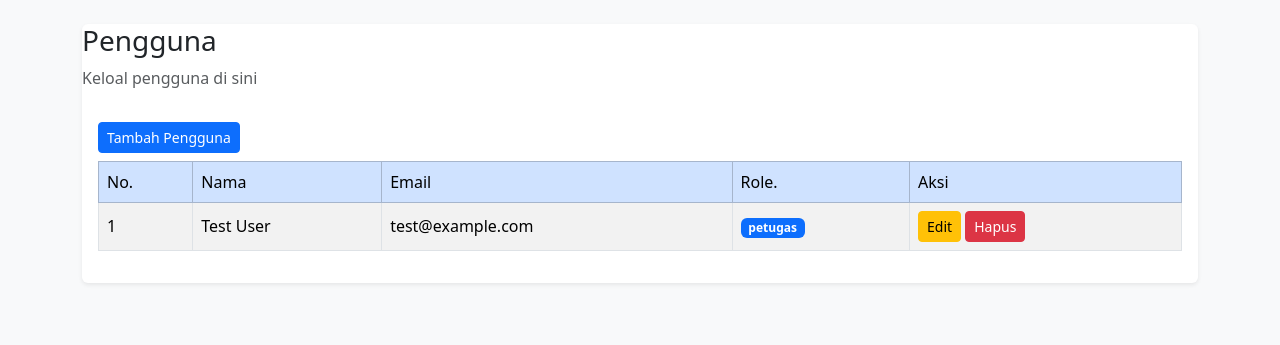
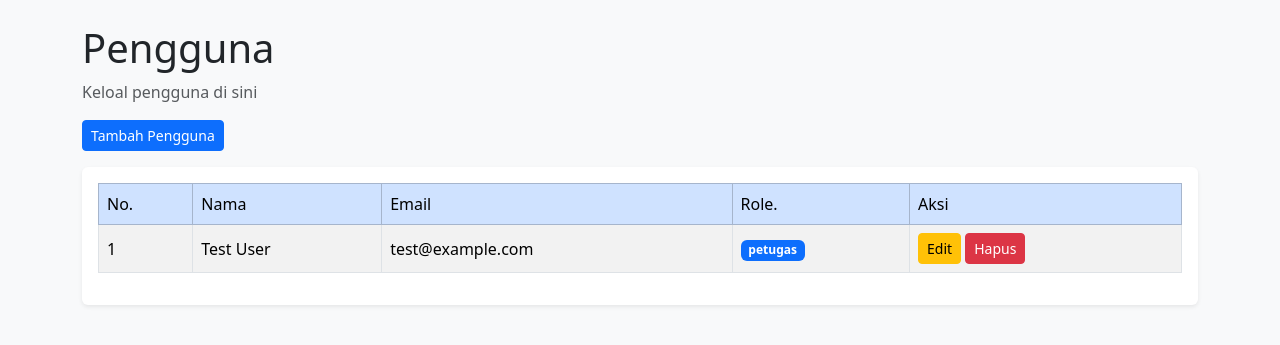
Before and after one commit to Kurokokroco/sistemParkir, a Laravel app: page /admin/pengguna in a window 1280 px wide. Shown: the part 56-401 px from the top of the page. Run offline with Laravel 12, Linux system fonts and the light colour scheme; a user stored in the database is signed in; data comes from the database, SQL or seed files in the repository.

Commit message:
Tidy admin list pages
Co-authored-by: Copilot <223556219+Copilot@users.noreply.github.com>

```diff
--- a/resources/views/admin/pengguna/index.blade.php
+++ b/resources/views/admin/pengguna/index.blade.php
@@ -55,10 +55,8 @@
     </nav>
 
     <div class="container py-4">
-        <div class="card border-0 shadow-sm">
-            <h3>Pengguna</h3>
+        <h1>Pengguna</h1>
         <p class="text-muted">Keloal pengguna di sini</p>
-
         @if (session('success'))
             <div class="alert alert-success alert-dismissible fade show">
                 {{ session('success') }}
@@ -74,9 +72,11 @@
                 <button class="btn-close" data-bs-dismiss="alert" type="button"></button>
             </div>
         @endif
+        <a href="{{ route('admin.pengguna.create') }}" class="btn btn-primary btn-sm w-auto mb-3">Tambah Pengguna</a>
+        <div class="card border-0 shadow-sm">
+
 
             <div class="card-body">
-                 <a href="{{ route('admin.pengguna.create') }}" class="btn btn-primary btn-sm w-auto mb-2">Tambah Pengguna</a>
                 <div class="table-responsive">
                     <table class="table table-striped table-bordered align-middle">
                         <thead class="table-primary">
```
Also changed, not shown: resources/views/admin/kendaraan/index.blade.php (+5 -4 lines). Lines whose indentation alone changed are shown as unchanged.
